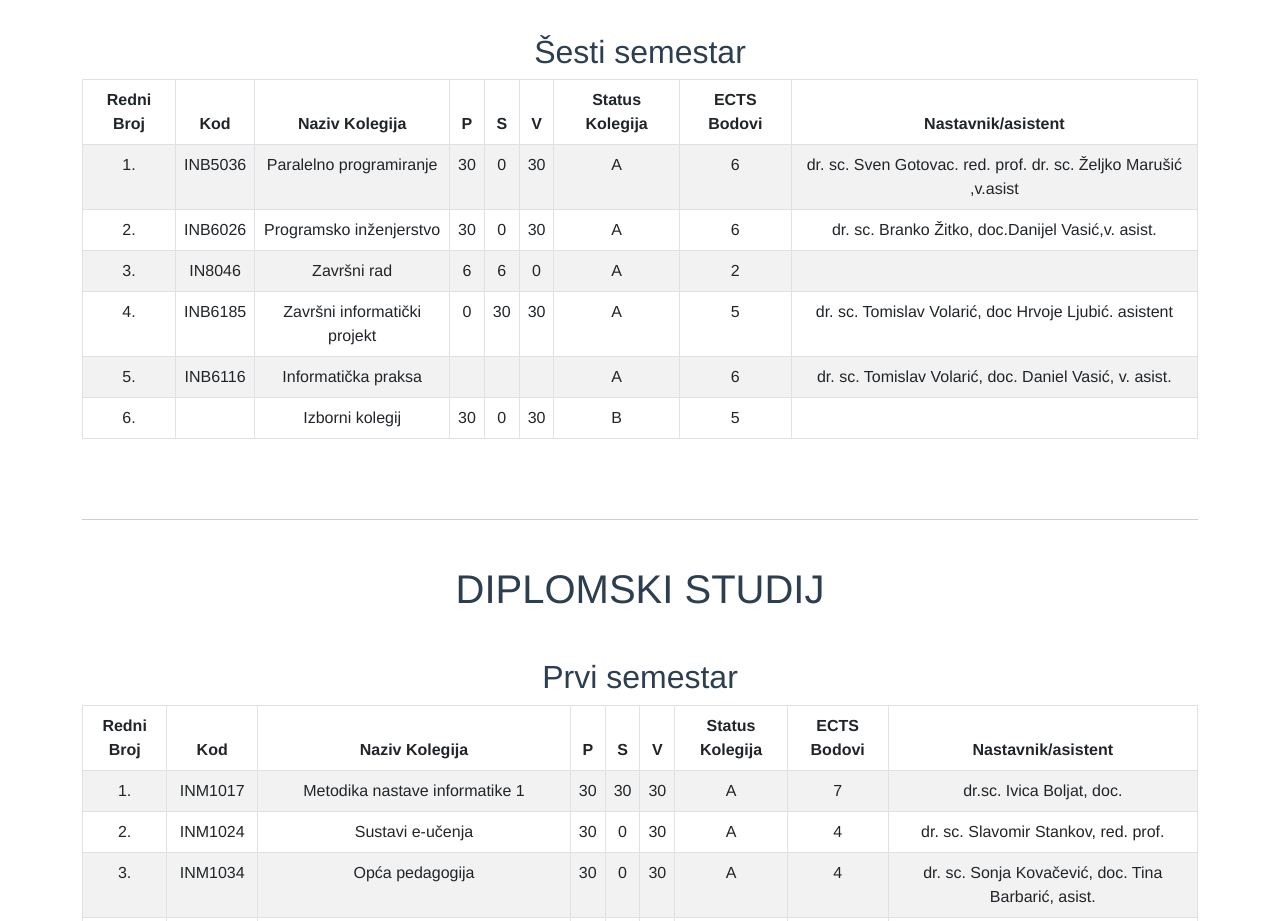
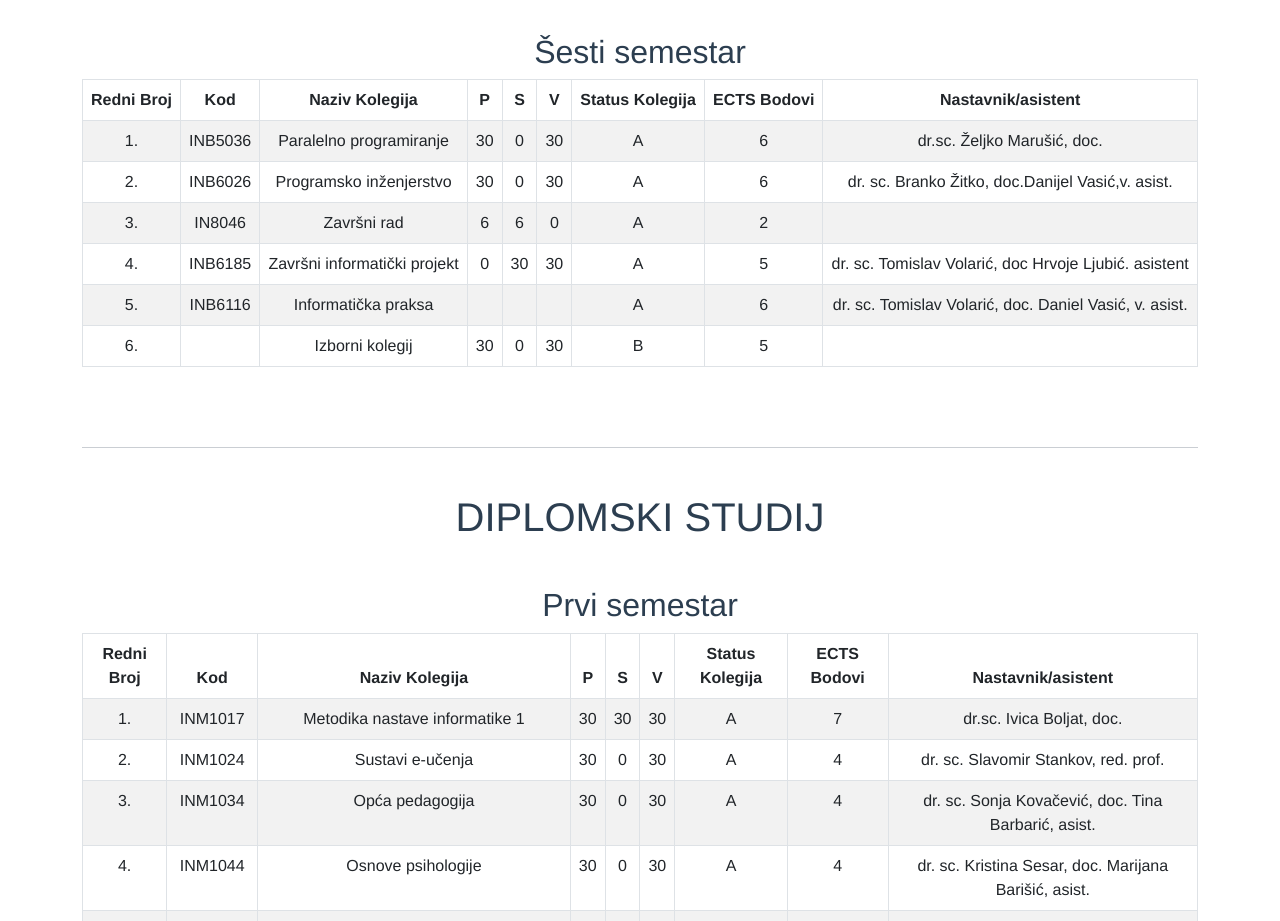
Before and after one commit to andrej00/syllabus, a Vue app: page /#/ in a window 1280 px wide. Shown: the part 3100-4021 px from the top of the page. Built offline with nearby package versions, Linux system fonts and the light colour scheme.

Commit message:
minor improvements

```diff
--- a/src/router/index.js
+++ b/src/router/index.js
@@ -1,6 +1,6 @@
 import Vue from 'vue';
 import VueRouter from 'vue-router';
-import Home from '../views/Home.vue';
+import OpisPrograma from '../views/OpisPrograma.vue';
 import OpisKolegija from '../views/OpisKolegija.vue';
 
 
@@ -9,8 +9,8 @@ Vue.use(VueRouter)
 const routes = [
   {
     path: '/',
-    name: 'Home',
-    component: Home
+    name: 'OpisPrograma',
+    component: OpisPrograma
   },
   {
     path: "*",
--- a/src/variables/preddiplomskiStudij.js
+++ b/src/variables/preddiplomskiStudij.js
@@ -415,7 +415,7 @@ export default [
             "V": "30",
             "Status kolegija": "A",
             "ECTS bodovi": "6",
-            "Nastavnik/asistent": "dr. sc.  Sven Gotovac. red. prof. dr. sc. Željko Marušić ,v.asist"
+            "Nastavnik/asistent": "dr.sc. Željko Marušić, doc."
           },
           {
             "Redni broj": "2.",
--- a/src/views/OpisKolegija.vue
+++ b/src/views/OpisKolegija.vue
@@ -111,9 +111,7 @@ export default {
                 delete subject.Ocjenjivanje
                 let pair = Object.entries(subject);
 
-                ocjenjivanje.map(values =>
-                    innerContent.push(Object.values(values))
-                );
+                ocjenjivanje.map(values => innerContent.push(Object.values(values)));
 
                 content.push({
                     margin: [0, 10, 0, 30],
@@ -131,8 +129,7 @@ export default {
                     }
                 }];
 
-                innerContent.unshift(
-                [
+                innerContent.unshift([
                     {
                         text: 'Detaljan prikaz ocjenjivanja unutar Europskoga sustava prijenosa bodova',
                         colSpan: 4,
@@ -145,7 +142,7 @@ export default {
                 subject.Ocjenjivanje = ocjenjivanjeBackup;
             })
 
-			var docDefinition = { content };
+			const docDefinition = { content };
 			pdfMake.createPdf(docDefinition).download("Opisi Kolegija");
 		}
 	},
```
Also changed, not shown: src/views/OpisPrograma.vue (renamed from src/views/Home.vue).
